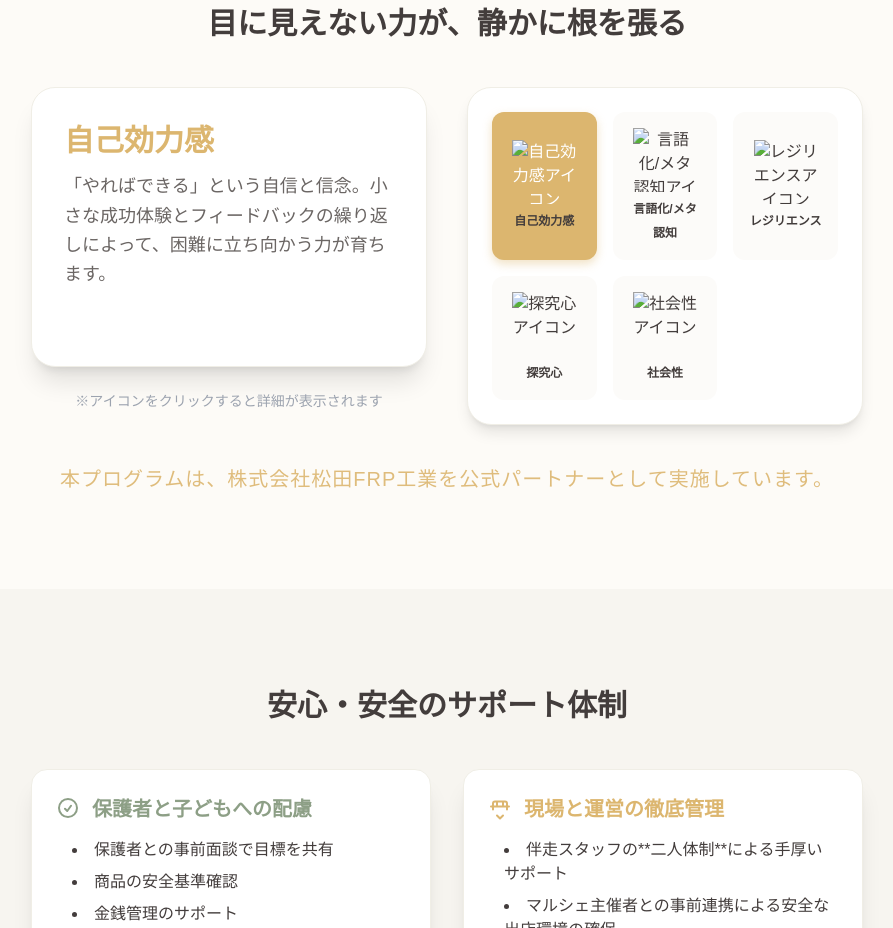
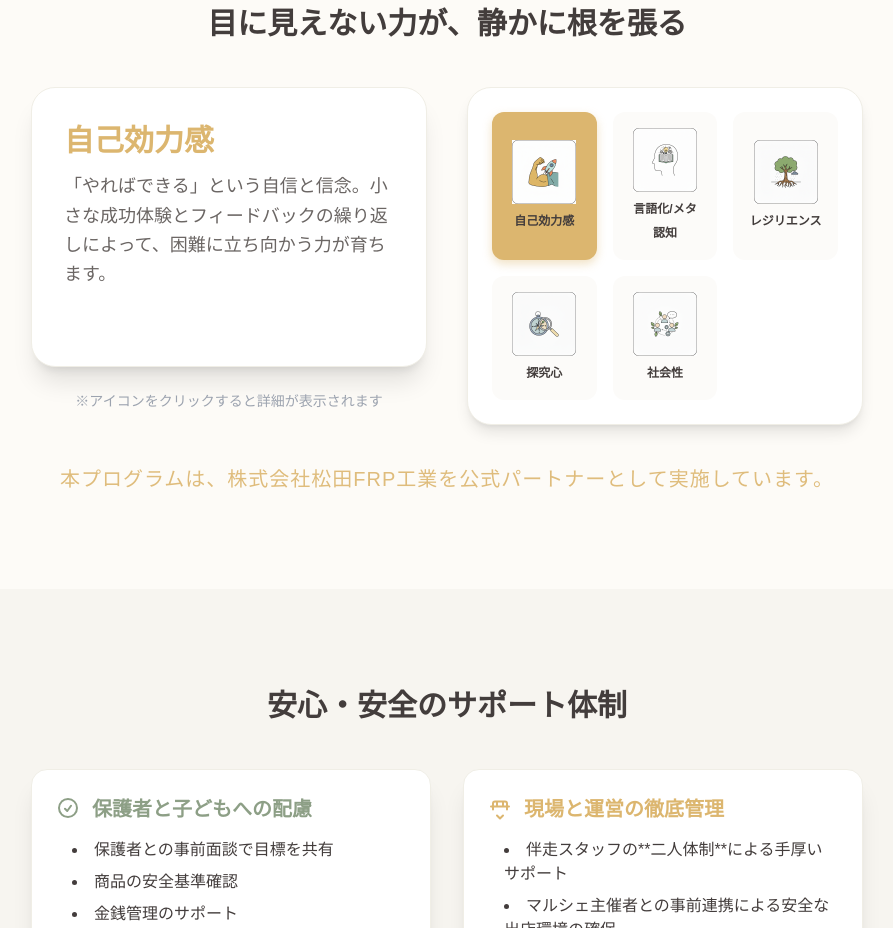
Before and after one commit to kokomoibasyo-dev/kokomolp, a plain HTML site: page index.html in a window 1280 px wide. Shown: the part 3720-4648 px from the top of the page, without its empty margins (193-1086 px from the left). Drawn offline with nearby package versions, Linux system fonts and the light colour scheme; a web font is replaced by a local one.

Commit message:
Update index.html

```diff
--- a/index.html
+++ b/index.html
@@ -88,7 +88,7 @@
                     子どもの“好き”は、未来をつくる力になる。
                 </p>
                 <h1 class="serif text-4xl md:text-5xl lg:text-6xl font-extrabold text-[#433d3c] mb-4 leading-tight animate-fade-in-up" style="animation-delay: 0.2s;">
-                    心を育む<br class="md:hidden">子どもガチ店長プログラム
+                    心を育む<br>子どもガチ店長プログラム
                 </h1>
                 <p class="text-lg md:text-xl text-[#6b6664] mb-8 animate-fade-in-up" style="animation-delay: 0.4s;">
                     内発的動機づけをエンジンにした“価値創造体験”です。
@@ -272,27 +272,27 @@
                         <div id="skill-icons-container" class="w-full max-w-md p-6 bg-white rounded-3xl shadow-lg border border-[#f0eee6] grid grid-cols-3 gap-4">
 
                             <button onclick="updateSkillDesc('自己効力感')" class="skill-icon-btn p-4 rounded-xl text-center transition-all bg-[#fcfbf9] hover:bg-[#dcb66f]/20 active-skill" data-skill="自己効力感">
-                                <img src="URL_TO_JIKOKOURYOKUKAN_ICON.png" alt="自己効力感アイコン" class="size-16 mx-auto block mb-1">
+                                <img src="https://github.com/kokomoibasyo-dev/kokomolp/blob/main/Gemini_Generated_Image_j5dplcj5dplcj5dp.png?raw=true" alt="自己効力感アイコン" class="size-16 mx-auto block mb-1">
                                 <span class="text-xs font-bold text-[#433d3c]">自己効力感</span>
                             </button>
 
                             <button onclick="updateSkillDesc('言語化/メタ認知')" class="skill-icon-btn p-4 rounded-xl text-center transition-all bg-[#fcfbf9] hover:bg-[#dcb66f]/20" data-skill="言語化/メタ認知">
-                                <img src="URL_TO_GENGOKAMETANINCHI_ICON.png" alt="言語化/メタ認知アイコン" class="size-16 mx-auto block mb-1">
+                                <img src="https://github.com/kokomoibasyo-dev/kokomolp/blob/main/Gemini_Generated_Image_htymu7htymu7htym.png?raw=true" alt="言語化/メタ認知アイコン" class="size-16 mx-auto block mb-1">
                                 <span class="text-xs font-bold text-[#433d3c]">言語化/メタ認知</span>
                             </button>
 
                             <button onclick="updateSkillDesc('レジリエンス')" class="skill-icon-btn p-4 rounded-xl text-center transition-all bg-[#fcfbf9] hover:bg-[#dcb66f]/20" data-skill="レジリエンス">
-                                <img src="URL_TO_RESILIENCE_ICON.png" alt="レジリエンスアイコン" class="size-16 mx-auto block mb-1">
+                                <img src="https://github.com/kokomoibasyo-dev/kokomolp/blob/main/Gemini_Generated_Image_s4s41fs4s41fs4s4.png?raw=true" alt="レジリエンスアイコン" class="size-16 mx-auto block mb-1">
                                 <span class="text-xs font-bold text-[#433d3c]">レジリエンス</span>
                             </button>
 
                             <button onclick="updateSkillDesc('探究心')" class="skill-icon-btn p-4 rounded-xl text-center transition-all bg-[#fcfbf9] hover:bg-[#dcb66f]/20" data-skill="探究心">
-                                <img src="URL_TO_TANKYUSHIN_ICON.png" alt="探究心アイコン" class="size-16 mx-auto block mb-1">
+                                <img src="https://github.com/kokomoibasyo-dev/kokomolp/blob/main/Gemini_Generated_Image_481zs4481zs4481z.png?raw=true" alt="探究心アイコン" class="size-16 mx-auto block mb-1">
                                 <span class="text-xs font-bold text-[#433d3c]">探究心</span>
                             </button>
 
                             <button onclick="updateSkillDesc('社会性')" class="skill-icon-btn p-4 rounded-xl text-center transition-all bg-[#fcfbf9] hover:bg-[#dcb66f]/20" data-skill="社会性">
-                                <img src="URL_TO_SHAKAUSEI_ICON.png" alt="社会性アイコン" class="size-16 mx-auto block mb-1">
+                                <img src="https://github.com/kokomoibasyo-dev/kokomolp/blob/main/Gemini_Generated_Image_e7wnyye7wnyye7wn.png?raw=true" alt="社会性アイコン" class="size-16 mx-auto block mb-1">
                                 <span class="text-xs font-bold text-[#433d3c]">社会性</span>
                             </button>
 
```
